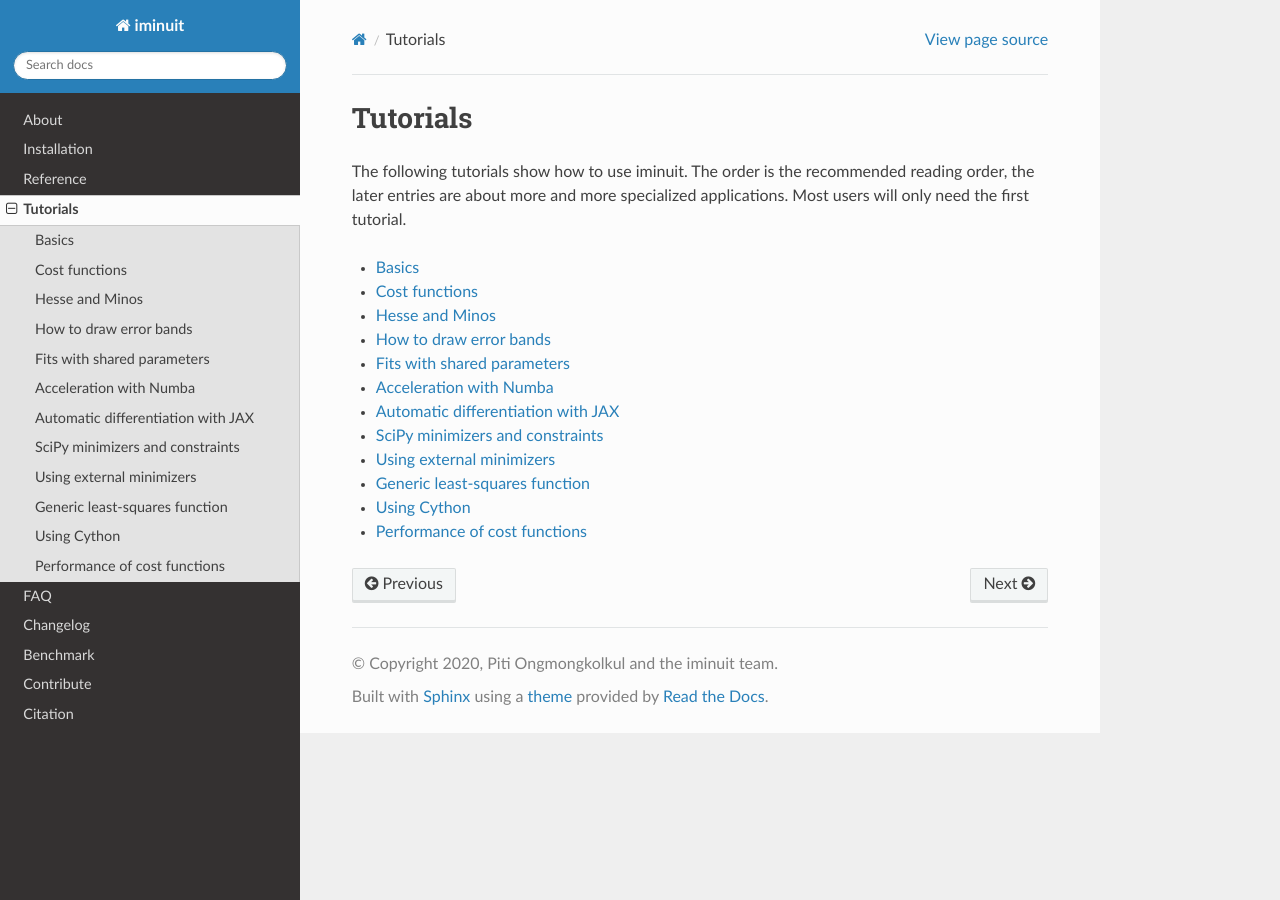
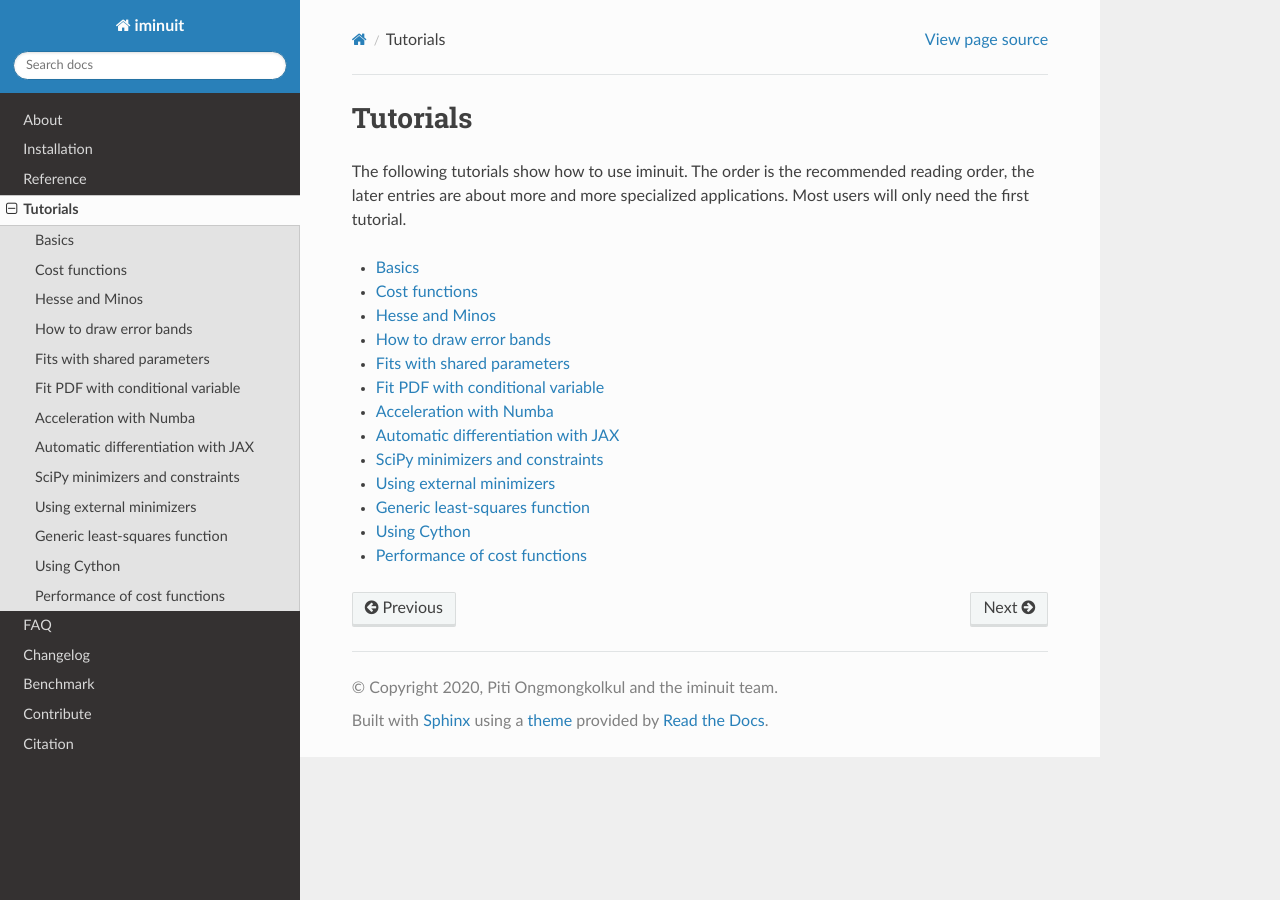
Before and after one commit to scikit-hep/iminuit, a Sphinx documentation site: the page built from doc/tutorials.rst, in a window 1280 px wide. Built offline with Sphinx 7.4.7 and the Read the Docs theme 2.0.0, drawn with Linux system fonts in a browser that asks for light colours; the version number could not be read and is left out.

Commit message:
add tutorial on conditional variable (#691)

```diff
--- a/doc/tutorials.rst
+++ b/doc/tutorials.rst
@@ -15,6 +15,7 @@
     tutorial/hesse_and_minos
     tutorial/error_bands
     tutorial/simultaneous_fits
+    tutorial/conditional_variable
     tutorial/numba
     tutorial/automatic_differentiation
     tutorial/scipy_and_constraints
--- a/setup.cfg
+++ b/setup.cfg
@@ -70,6 +70,7 @@
     sphinx_rtd_theme
     tabulate
     nbsphinx
+    boost_histogram
 doc =
     sphinx==4.1
     sphinx-rtd-theme
```
Also changed, not shown: doc/tutorial/conditional_variable.ipynb (added).
